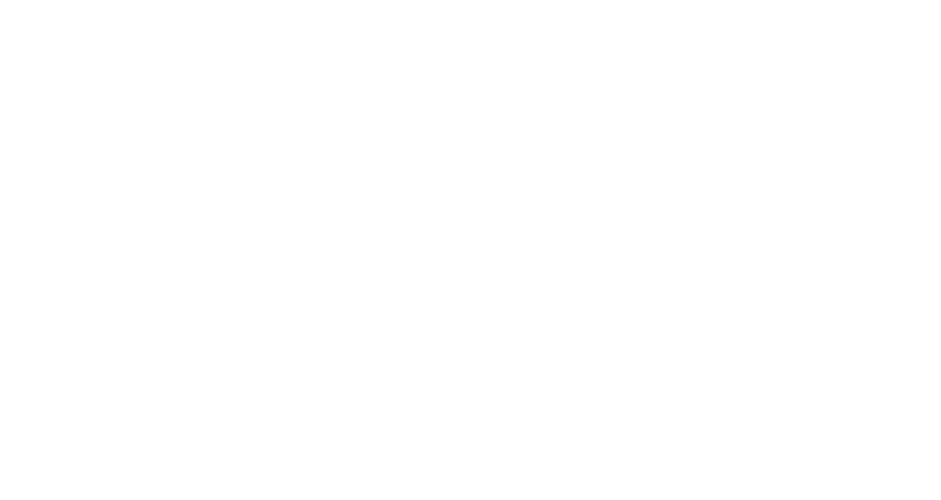
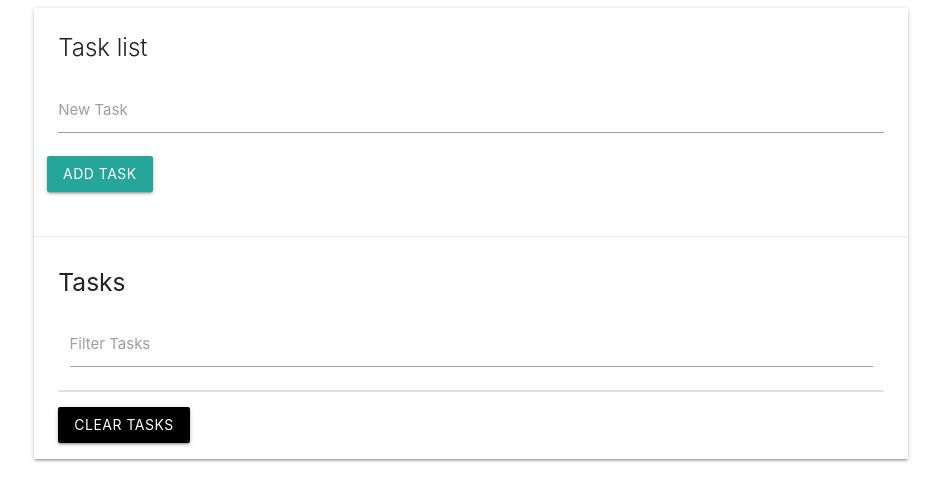
Before and after one commit to unc-dan/Task-List, a plain HTML site: page index.html in a window 1280 px wide. Shown: the whole page, without its empty margins (169-1110 px from the left). Drawn offline with nearby package versions, Linux system fonts and the light colour scheme.

Commit message:
Configured Materialize UI

```diff
--- a/index.html
+++ b/index.html
@@ -8,10 +8,36 @@
     <title>Task List</title>
 </head>
 <body>
-
-
-
-
+<div class="container">
+    <div class="row">
+        <div class="col s12">
+            <div id="main" class="card">
+                <div class="card-content">
+                    <span class="card-title">Task list</span>
+                    <div class="row">
+                        <form id="task-form">
+                            <div class="input-field col s12">
+                                <input type="text" name="task" id="task">
+                                <label for="task">New Task</label>
+                            </div>
+                            <input type="submit" value="Add Task" class="btn">
+                        </form>
+                    </div>
+                </div>
+                <div class="card-action">
+                    <h5 id="task-title">Tasks</h5>
+                    <div class="input-field col s12">
+                        <input type="text" name="filter" id="filter">
+                        <label for="filter">Filter Tasks</label>
+                    </div>
+                    <ul class="collection"></ul>
+                    <a href="#" class="clear-tasks btn black">Clear Tasks</a>
+                </div>
+            </div>
+        </div>
+    </div>
+</div>
+    <!-- Materialize requires jquery -->
     <script src="https://code.jquery.com/jquery-3.5.1.js" integrity="sha256-QWo7LDvxbWT2tbbQ97B53yJnYU3WhH/C8ycbRAkjPDc=" crossorigin="anonymous"></script>
     <script src="https://cdnjs.cloudflare.com/ajax/libs/materialize/1.0.0/js/materialize.min.js"></script>
     <script src="app.js"></script>
```
